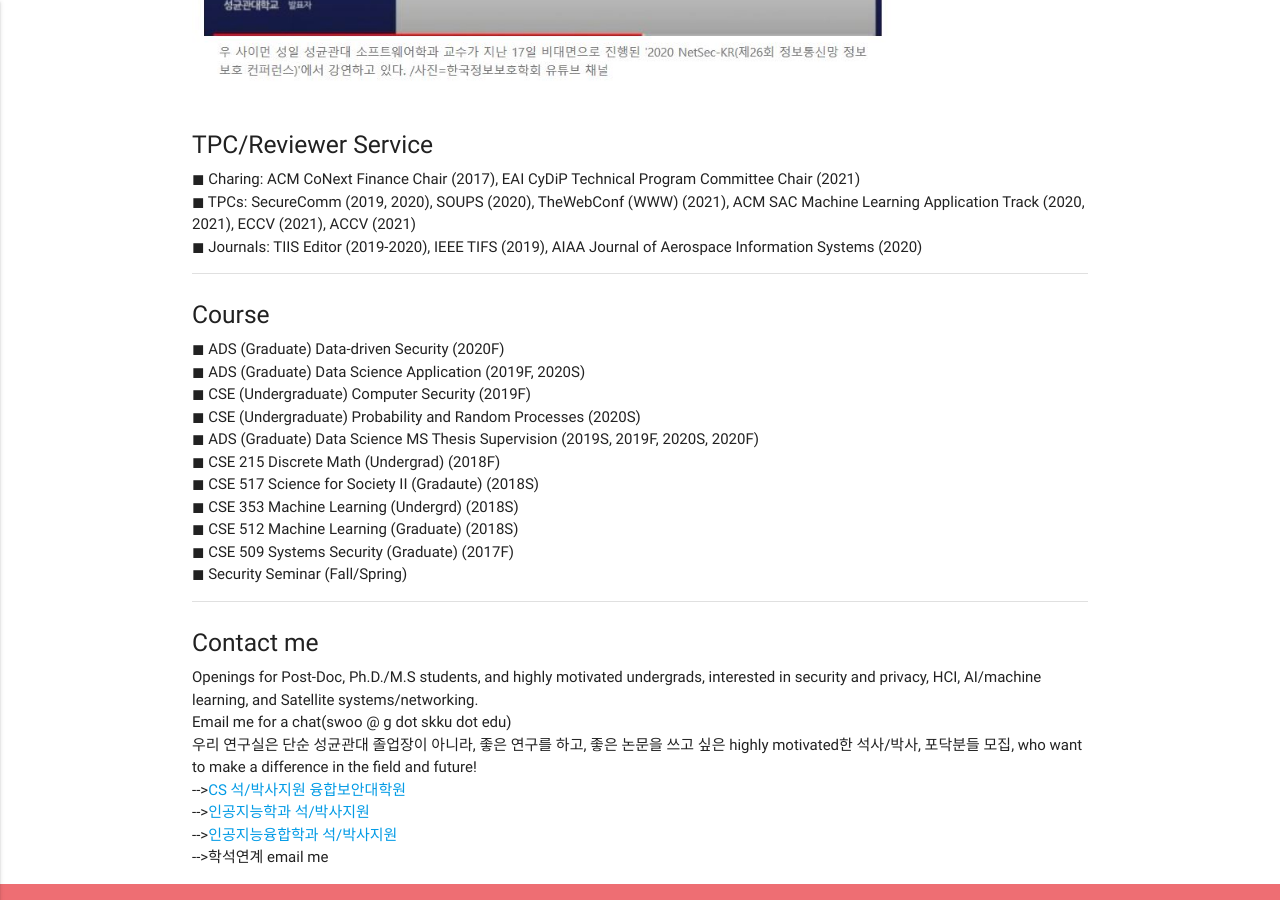
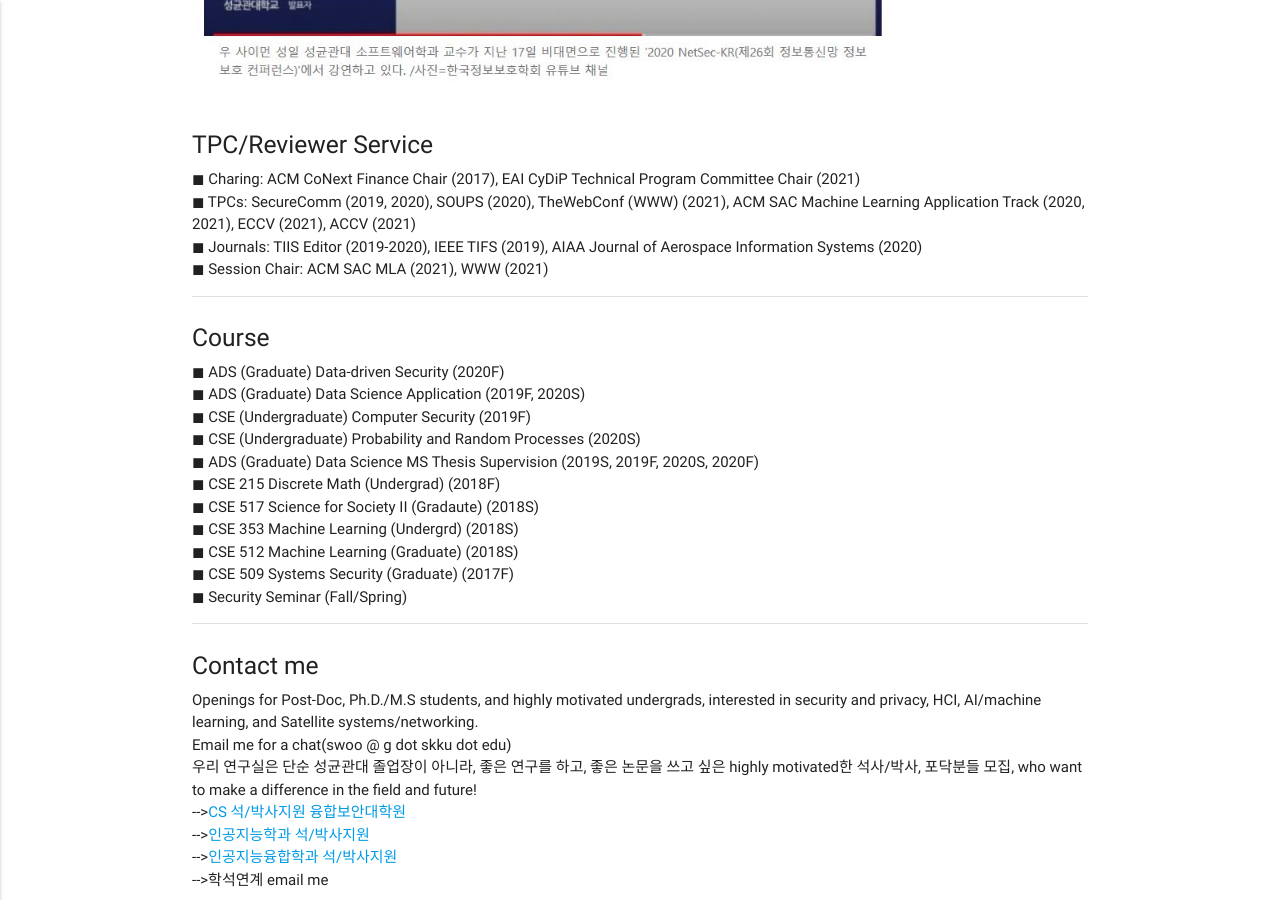
Before and after one commit to Yurim990507/DASH-Lab.github.io, a Jekyll site: the page built from example1.md, in a window 1280 px wide and 900 px high, scrolled down 1198 px. Built offline with Jekyll 4.4.1, drawn with Linux system fonts in a browser that asks for light colours.

Commit message:
Update example1.md

```diff
--- a/example1.md
+++ b/example1.md
@@ -50,6 +50,7 @@ permalink: /About/
           ◼ Charing: ACM CoNext Finance Chair (2017),  EAI CyDiP Technical Program Committee Chair (2021)<br>
           ◼ TPCs: SecureComm (2019, 2020), SOUPS (2020), TheWebConf (WWW) (2021), ACM SAC Machine Learning Application Track (2020, 2021), ECCV (2021), ACCV (2021)<br>
           ◼ Journals: TIIS Editor (2019-2020), IEEE TIFS (2019), AIAA Journal of Aerospace Information Systems (2020)<br>
+          ◼ Session Chair: ACM SAC MLA (2021), WWW (2021)<br>
 
 </div>
 <div class="divider"></div>
```
